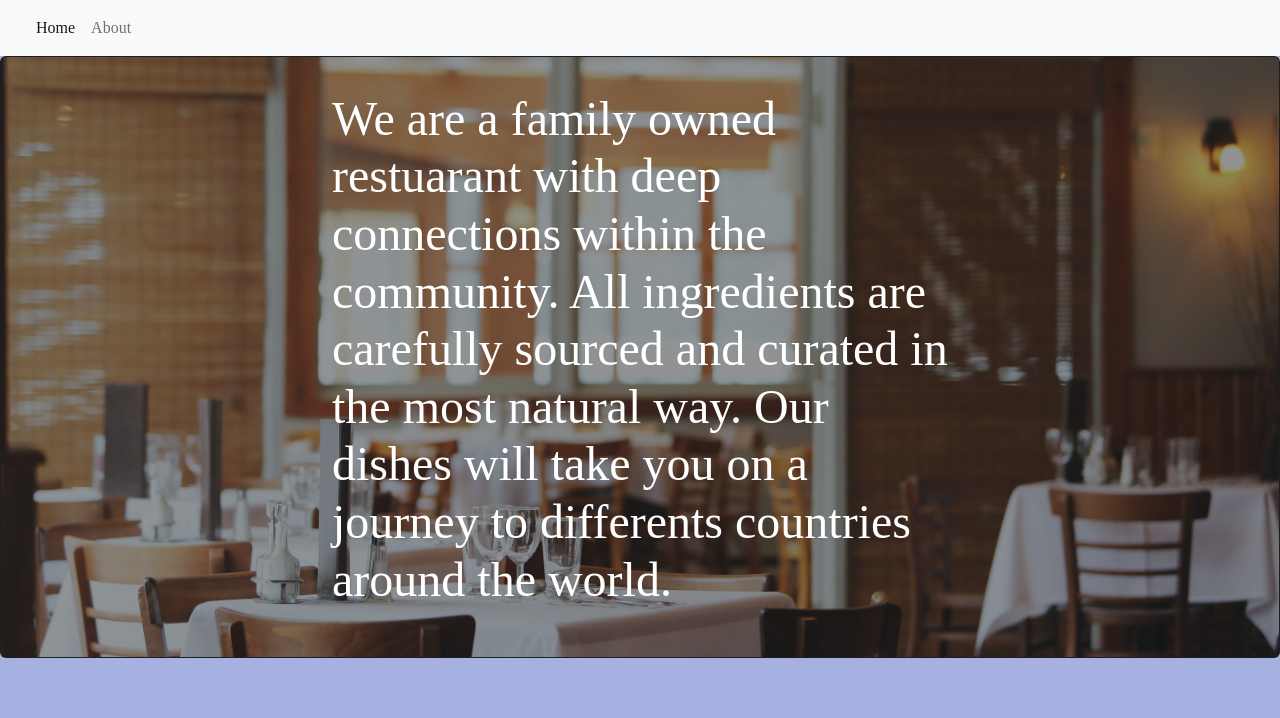
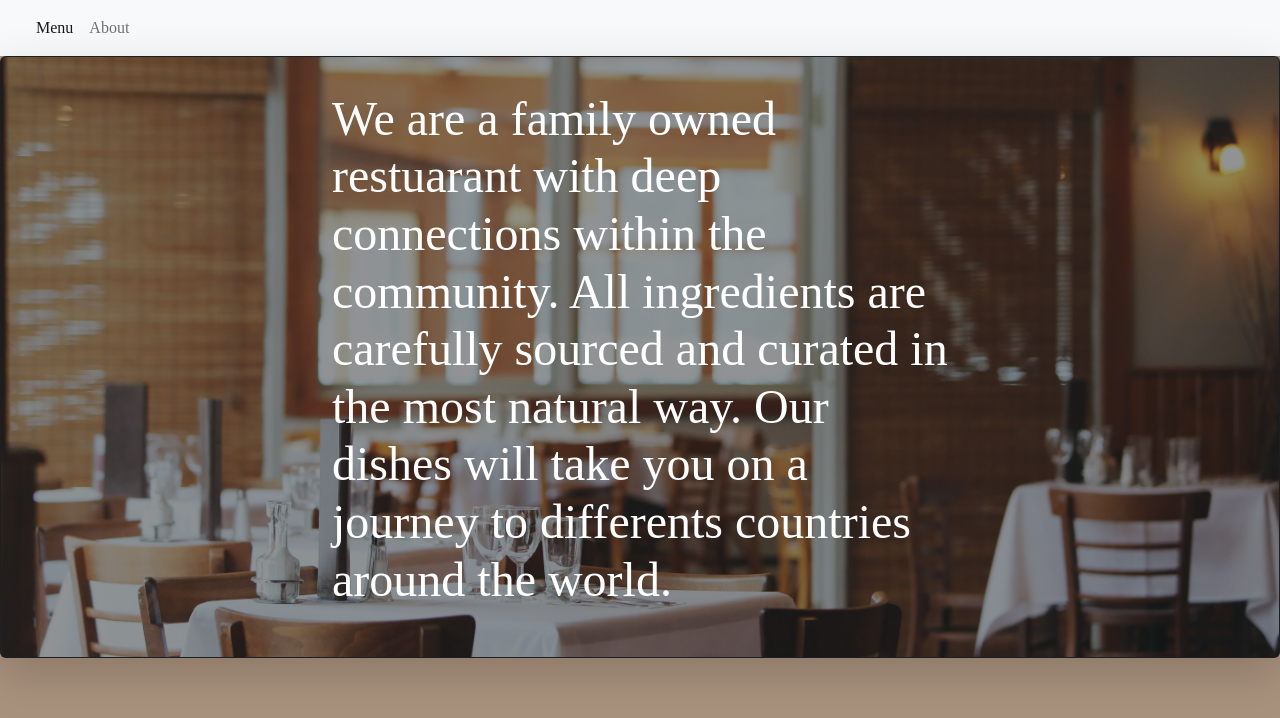
Before and after one commit to KelvinBrannonJr/Restuarant_Menu_App, a Django app: template restaurant_menu/templates/about.html in a window 1280 px wide. Shown: the top 718 px of the page. Run offline with Django 3.2, Linux system fonts and the light colour scheme; the template is opened without the code that fills it, so the values that code supplies are empty; some libraries are stand-ins or nearby versions.

Commit message:
Trying a different color theme

```diff
--- a/restaurant_menu/templates/about.html
+++ b/restaurant_menu/templates/about.html
@@ -1,7 +1,7 @@
 {% extends 'base.html' %}
 {% load static %}
 {% block content %}
-<div class="card text-bg-dark h-50">
+<div class="card text-bg-dark h-50 shadow-lg">
   <img src="/static/dining.webp" class="card-img opacity-50" alt"restuarant interior dining tables" style="height: 75vh; object-fit: cover;">
   <div class="card-img-overlay d-flex flex-column justify-content-center align-items-center">
     <div class="container sm:text-center lg:jumbotron " style="width: 50vw;">
--- a/restaurant_menu/templates/base.html
+++ b/restaurant_menu/templates/base.html
@@ -6,7 +6,7 @@
         <link href="https://cdn.jsdelivr.net/npm/bootstrap@5.2.0-beta1/dist/css/bootstrap.min.css" rel="stylesheet" integrity="sha384-0evHe/X+R7YkIZDRvuzKMRqM+OrBnVFBL6DOitfPri4tjfHxaWutUpFmBp4vmVor" crossorigin="anonymous">
         <title>Menu Products</title>
     </head>
-    <body style="background-color: #A6B1E1; font-family: Caveat;">
+    <body style="background-color: #a9927d; font-family: Caveat;">
         <nav class="navbar navbar-expand-lg bg-light">
             <div class="container-fluid">
                     <a class="navbar-brand" href="{% url 'home' %}"></a>
@@ -17,7 +17,7 @@
                 <div class="collapse navbar-collapse" id="navbarNav">
                     <ul class="navbar-nav">
                          <li class="nav-item">
-                            <a class="nav-link active" aria-current="page" href="{% url 'home' %}">Home</a>
+                            <a class="nav-link active" aria-current="page" href="{% url 'home' %}">Menu</a>
                         </li>
                         <li class="nav-item">
                             <a class="nav-link" aria-current="page" href="{% url 'about' %}">About</a>
--- a/restaurant_menu/templates/index.html
+++ b/restaurant_menu/templates/index.html
@@ -1,8 +1,8 @@
 {% extends 'base.html' %}
     {% block content %}
-        <div class="container" style="background-color: #D6E5E3;">
-            <h1>Restaurant Menu</h1>
-            <ul class="list-group list-group-flush">
+        <div class="container rounded" style="background-color: #49111c;">
+            <h1 class="text-white">Restaurant Menu</h1>
+            <ul class="list-group list-group-flush rounded">
                 {% for meal in meals %}
                     <li class="list-group-item pt-0">
                         <h1 class="pt-5">{{ meal.1 }}</h1>
```
